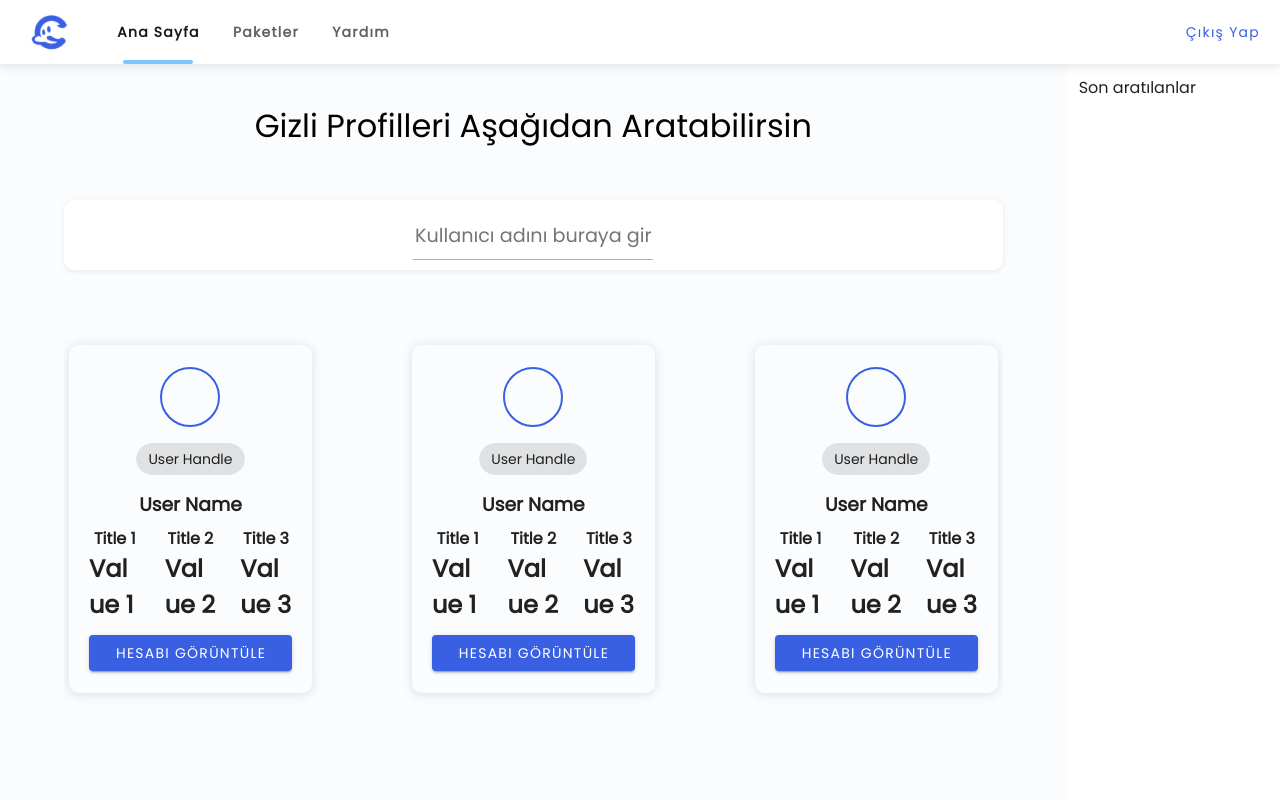
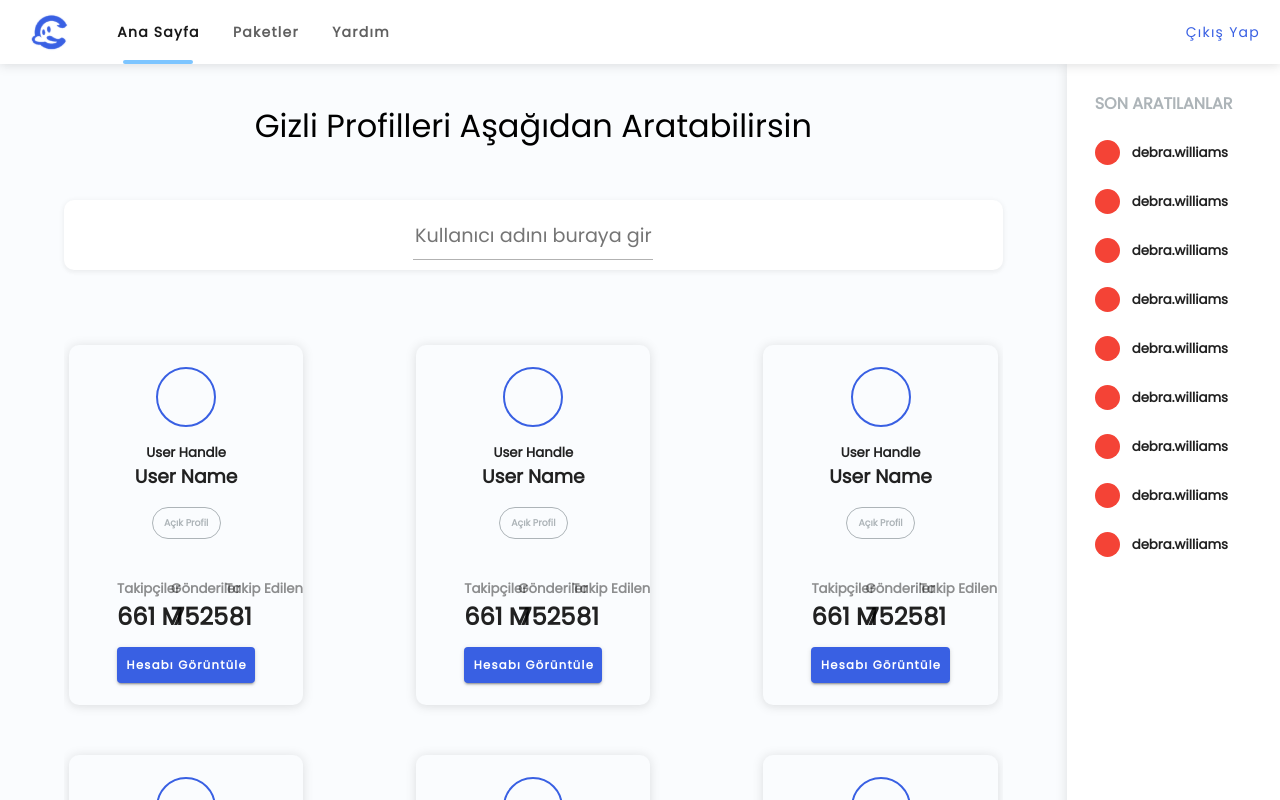
Before and after one commit to barathrum54/ct-app, a Vue app: page / in a window 1280 px wide. Shown: the top 800 px of the page. Built offline with nearby package versions, Linux system fonts and the light colour scheme.

Commit message:
feat: LG screen profile card section implemented feat: history panel implemented to home screen

```diff
--- /dev/null
+++ b/src/components/History/HistoryItem.vue
@@ -0,0 +1,10 @@
+<template>
+  <div class="d-flex align-center ga-3">
+    <v-avatar size="25px" color="red"> </v-avatar>
+    <h5>debra.williams</h5>
+  </div>
+</template>
+
+<script setup lang="ts"></script>
+
+<style scoped></style>
--- /dev/null
+++ b/src/components/History/HistoryPanel.vue
@@ -0,0 +1,18 @@
+<template>
+  <v-container>
+    <v-row>
+      <v-col cols="12">
+        <h4 class="text-uppercase text-light-accent">Son Aratılanlar</h4>
+      </v-col>
+      <v-col cols="12" v-for="index in 9" :key="index">
+        <history-item />
+      </v-col>
+    </v-row>
+  </v-container>
+</template>
+
+<script setup lang="ts">
+import HistoryItem from "./HistoryItem.vue";
+</script>
+
+<style scoped></style>
--- a/src/components/ProfileCard/ProfileCard.vue
+++ b/src/components/ProfileCard/ProfileCard.vue
@@ -1,22 +1,33 @@
 <template>
   <div class="card-wrapper">
-    <v-card class="w-100 elevation-3">
+    <v-card class="w-100 elevation-3 px-12">
       <v-avatar class="mb-4 avatar" size="60px"> </v-avatar>
+      <div class="">
+        <h5>User Handle</h5>
+      </div>
 
-      <v-chip class="mb-4">User Handle</v-chip>
-
-      <div class="mb-2">
+      <div class="mb-4">
         <h3>User Name</h3>
       </div>
 
-      <v-row>
+      <v-chip
+        class="mb-4 w-50 d-flex justify-center"
+        color="light-accent"
+        variant="outlined"
+      >
+        <h6 class="text-center">Açık Profil</h6>
+      </v-chip>
+
+      <v-row class="mt-3">
         <v-col cols="4" v-for="info in userInfo" :key="info.title">
-          <h4 class="text-center text-light">{{ info.title }}</h4>
-          <h2>{{ info.value }}</h2>
+          <h5 class="text-center text-no-wrap info-title">{{ info.title }}</h5>
+          <h2 class="text-no-wrap text-center">{{ info.value }}</h2>
         </v-col>
       </v-row>
 
-      <v-btn class="w-100 mt-3" color="primary">Hesabı Görüntüle</v-btn>
+      <v-btn class="w-100 mt-3" color="primary">
+        <h5 class="text-capitalize">Hesabı Görüntüle</h5>
+      </v-btn>
     </v-card>
   </div>
 </template>
@@ -25,9 +36,9 @@
 import { ref } from "vue";
 
 const userInfo = ref([
-  { title: "Title 1", value: "Value 1" },
-  { title: "Title 2", value: "Value 2" },
-  { title: "Title 3", value: "Value 3" },
+  { title: "Takipçiler", value: "661 M" },
+  { title: "Gönderiler", value: "7525" },
+  { title: "Takip Edilenler", value: "81" },
 ]);
 </script>
 
@@ -48,6 +59,9 @@ const userInfo = ref([
     justify-content: center;
     align-items: center;
     border-radius: 10px;
+    .info-title {
+      opacity: 0.5;
+    }
     .avatar {
       padding: 3px;
       border: 2pt solid $primary;
--- a/src/components/ProfileCard/ProfileCardSection.vue
+++ b/src/components/ProfileCard/ProfileCardSection.vue
@@ -1,6 +1,6 @@
 <template>
   <div class="profile-card-section-wrapper">
-    <div class="profile-card-wrapper" v-for="index in 3" :key="index">
+    <div class="profile-card-wrapper" v-for="index in 6" :key="index">
       <ProfileCard />
     </div>
   </div>
@@ -14,15 +14,17 @@ import ProfileCard from "./ProfileCard.vue";
 .profile-card-section-wrapper {
   display: flex;
   justify-content: space-between;
+  flex-wrap: wrap;
   align-items: flex-start;
   width: 100%;
-  gap: 100px;
-  height: fit-content;
+  gap: 50px;
+  height: 100%;
   overflow-y: scroll;
   padding-block: 25px;
   padding-inline: 5px;
   .profile-card-wrapper {
-    width: 33.3%;
+    width: calc(33.3% - (75px)); // Adjust the width to account for the gap
+    box-sizing: border-box;
   }
   &::-webkit-scrollbar {
     display: none;
--- a/src/plugins/vuetify.ts
+++ b/src/plugins/vuetify.ts
@@ -19,9 +19,9 @@ export default createVuetify({
         colors: {
           primary: "#3960E3",
           "primary-accent": "#AEBCED",
+          "light-accent": "#ADB4B8",
           secondary: "#70BFFF",
           surface: "#FAFCFE",
-          "text-light": "#ADB4B8",
         },
       },
     },
--- a/src/styles/global.scss
+++ b/src/styles/global.scss
@@ -8,7 +8,6 @@ html {
   margin: 0;
   padding: 0;
   box-sizing: border-box;
-  min-height: 100vh;
   font-family: 'Poppins', ;
 }
 
--- a/src/views/Home.vue
+++ b/src/views/Home.vue
@@ -11,13 +11,18 @@
           class="search-input"
         />
       </div>
-      <profile-card-section />
+      <div class="cards-section">
+        <profile-card-section />
+      </div>
     </v-col>
-    <v-col cols="2">Son aratılanlar</v-col>
+    <v-col class="elevation-3 history-panel-wrapper" cols="2">
+      <history-panel />
+    </v-col>
   </v-row>
 </template>
 
 <script lang="ts" setup>
+import HistoryPanel from "@/components/History/HistoryPanel.vue";
 import ProfileCardSection from "@/components/ProfileCard/ProfileCardSection.vue";
 </script>
 
@@ -64,4 +69,9 @@ import ProfileCardSection from "@/components/ProfileCard/ProfileCardSection.vue"
     }
   }
 }
+.history-panel-wrapper {
+  position: fixed;
+  right: 0;
+  height: 100%;
+}
 </style>
```
